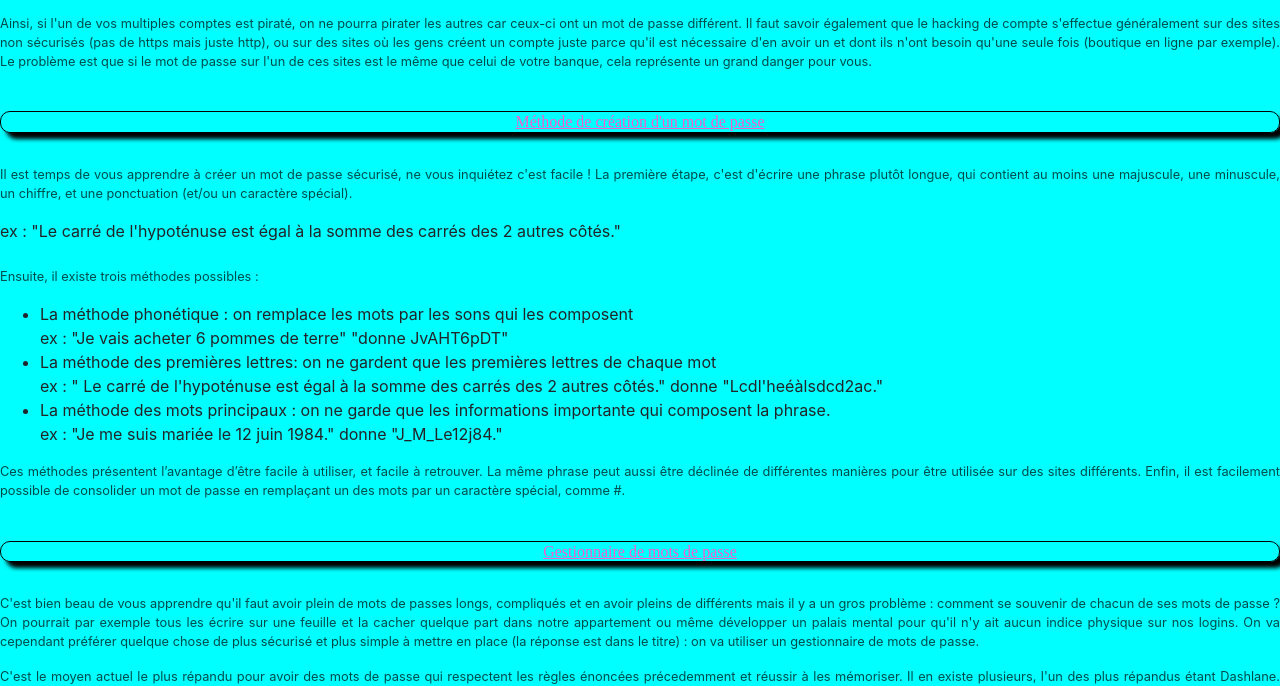
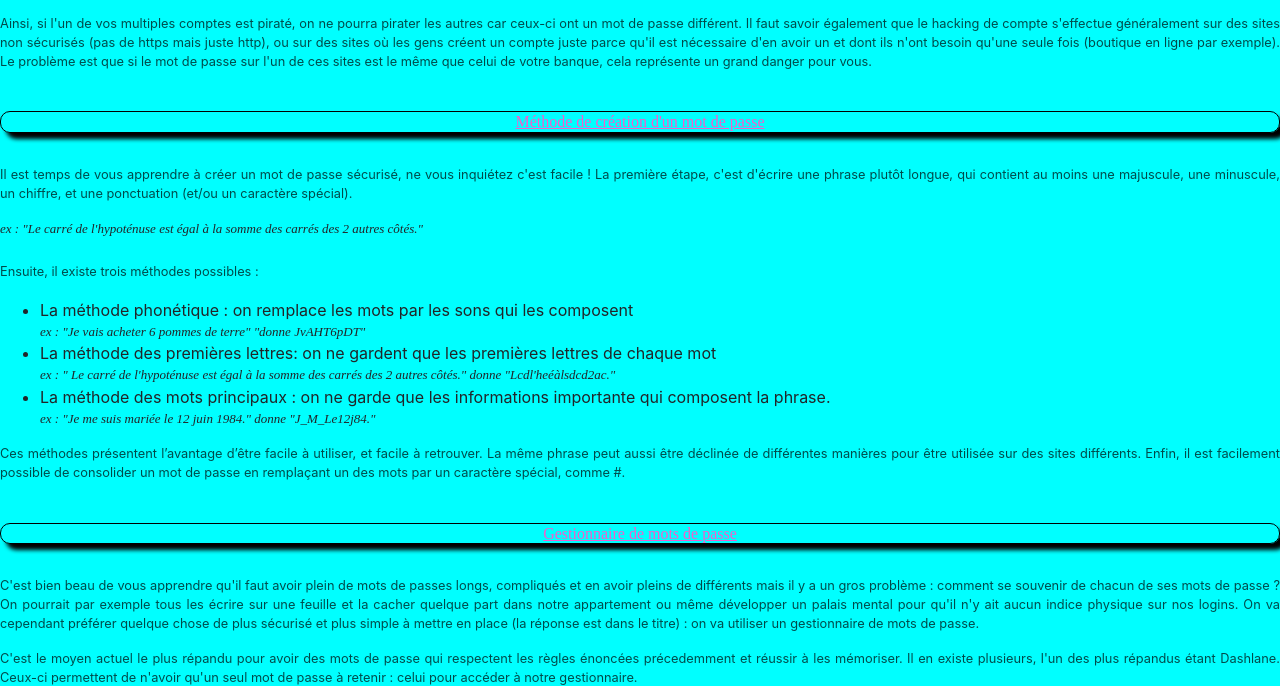
Before and after one commit to PTCybersecurite/PTS7-Cybersecurite, a PHP site: page /cours/Mots_de_passe/Contenu_mot_de_passe.html in a window 1280 px wide. Shown: the part 662-1348 px from the top of the page. Run offline with PHP 8.4, Linux system fonts and the light colour scheme; some web fonts are replaced.

Commit message:
Add files via upload

```diff
--- a/css/stylePT.css
+++ b/css/stylePT.css
@@ -20,7 +20,7 @@ section
 	border: 1px solid black;
 	padding: 6px;
  	margin: auto;
-width: 50%;
+	width: 50%;
  	min-width: 400px;
  	min-height: 25px;
  	word-wrap: break-word;
@@ -44,7 +44,7 @@ text-decoration: underline;
 h2
 {
  	border: 1px black solid;
-border-radius: 10px;
+	border-radius: 10px;
  	box-shadow: 6px 6px 4px black;
  	text-decoration: underline;
  	text-align: center;
@@ -63,3 +63,10 @@ a
  color: red;
  font-style: justify;
 }
+
+.exemple
+{
+	font-style: italic;
+	font-family: 'redressedregular';
+	font-size: small;
+}
```
